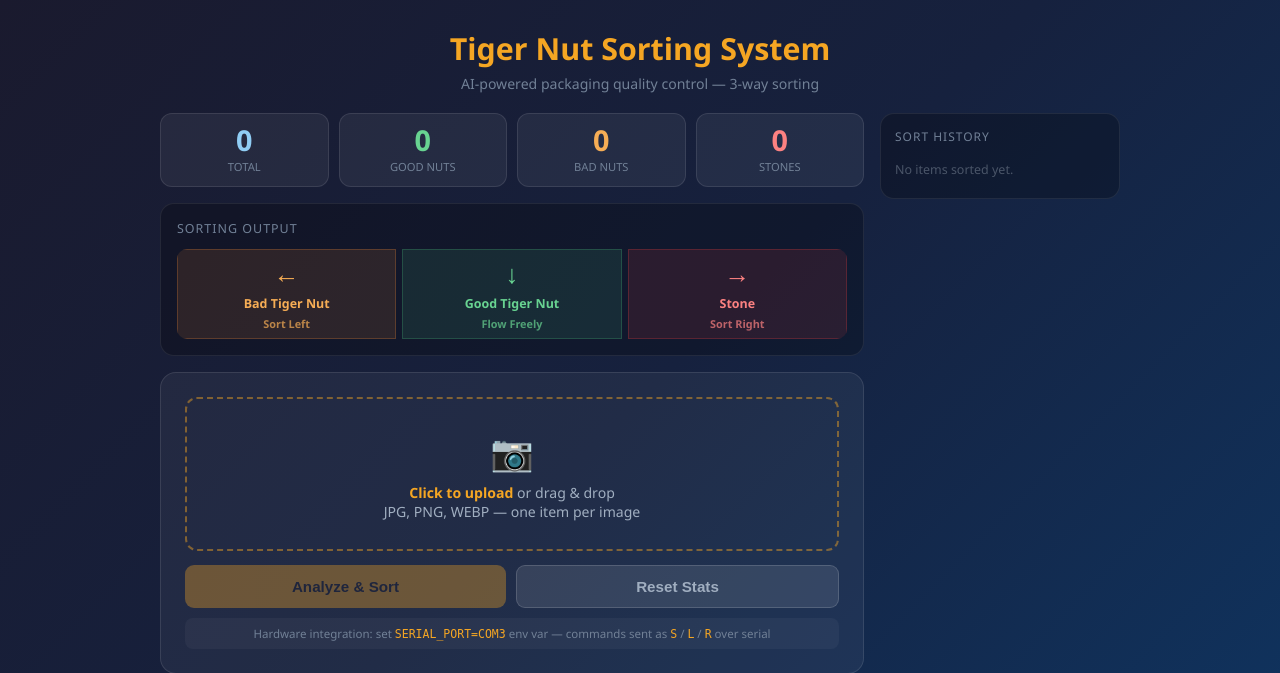
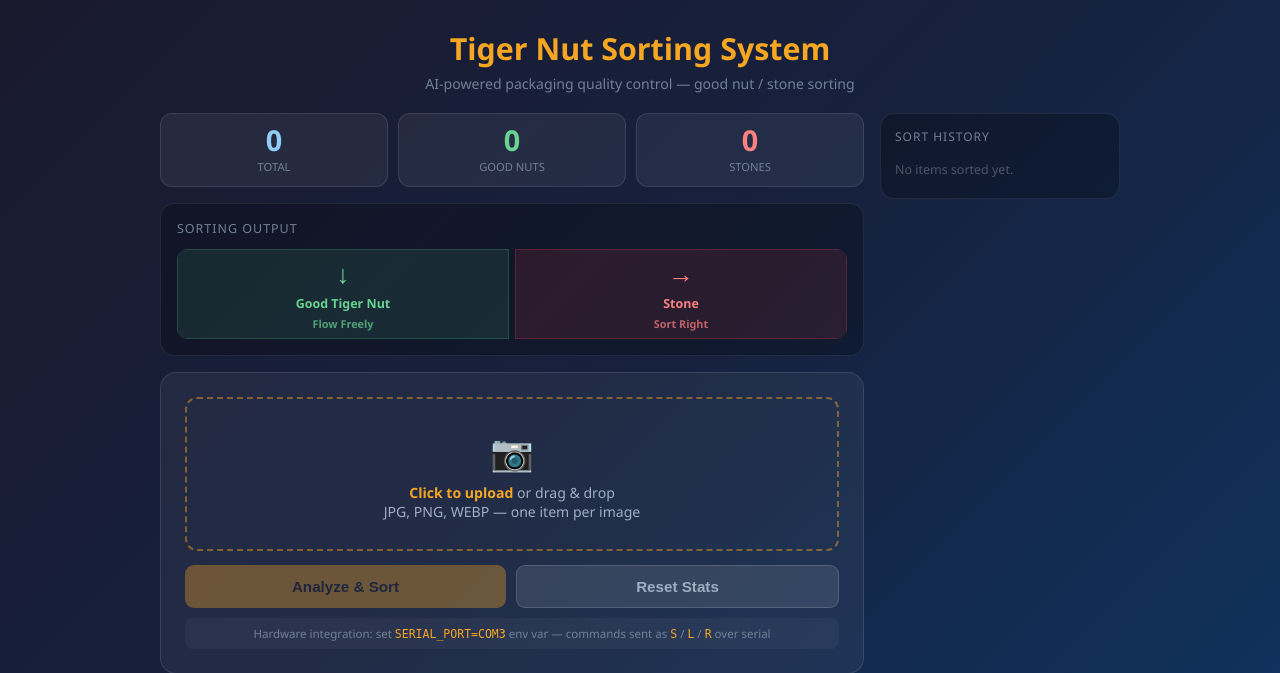
Before and after one commit to josh234678/TigerNutDetector, a Flask app: page / in a window 1280 px wide. Shown: the top 673 px of the page. Run offline with Flask 3, Linux system fonts and the light colour scheme.

Commit message:
Reconcile local Flask app + sorter to 2-class (good nut / stone)
Matches the ESP32-CAM/Edge Impulse model, which dropped bad_tiger_nut
on 2026-09-21. Also fixes a pre-existing bug: train.py and utils.py
each had their own feature extractor (106-dim vs 130-dim), so the
model app.py loaded was trained on a different feature vector than
the one app.py computed at inference time — /predict would have
raised a scikit-learn feature-count mismatch. train.py now imports
extract_features from utils.py (single source of truth), and the
model is retrained on tiger_nut/stone only (90.6% validation acc,
run manually with: python train.py).

- utils.py, train.py: 2-class CLASSES, one shared feature extractor
- sorter.py, gpio_controller.py: drop the bad-nut relay/LED/rule
- app.py: drop bad_nut_pct from the /predict response
- live_sort.py, live_sort_pi.py: drop bad-nut HUD text/colors
- templates/index.html: 2-lane conveyor UI, drop bad-nut stat/bar
- tiger_nut_detector.pkl: retrained 2-class model

```diff
--- a/app.py
+++ b/app.py
@@ -69,8 +69,7 @@ def predict():
         "action":       action["direction"].lower(),
         "confidence":   confidence,
         "good_nut_pct": round(float(proba[0]) * 100, 1),
-        "bad_nut_pct":  round(float(proba[1]) * 100, 1),
-        "stone_pct":    round(float(proba[2]) * 100, 1),
+        "stone_pct":    round(float(proba[1]) * 100, 1),
     })
 
 
--- a/sorter.py
+++ b/sorter.py
@@ -7,14 +7,12 @@ log = logging.getLogger(__name__)
 
 # Sorting rules: classification -> physical command
 SORT_RULES = {
-    "tiger_nut":     {"command": "S", "direction": "STRAIGHT", "color": "green",  "label": "Good Tiger Nut"},
-    "bad_tiger_nut": {"command": "L", "direction": "LEFT",     "color": "orange", "label": "Bad Tiger Nut"},
-    "stone":         {"command": "R", "direction": "RIGHT",    "color": "red",    "label": "Stone"},
-    "uncertain":     {"command": "S", "direction": "STRAIGHT", "color": "grey",   "label": "Uncertain - Manual Check"},
+    "tiger_nut": {"command": "S", "direction": "STRAIGHT", "color": "green", "label": "Good Tiger Nut"},
+    "stone":     {"command": "R", "direction": "RIGHT",    "color": "red",   "label": "Stone"},
+    "uncertain": {"command": "S", "direction": "STRAIGHT", "color": "grey",  "label": "Uncertain - Manual Check"},
 }
 
 # S = Straight (good nut flows freely)
-# L = Left deflector activated (bad nut)
 # R = Right deflector activated (stone)
 
 
@@ -57,9 +55,7 @@ class SortingController:
         # GPIO output (Raspberry Pi)
         if self._use_gpio:
             cmd = action["command"]
-            if cmd == "L":
-                self._gpio.sort_left()
-            elif cmd == "R":
+            if cmd == "R":
                 self._gpio.sort_right()
             else:
                 self._gpio.sort_straight()
@@ -94,7 +90,6 @@ class SortingController:
         return {
             "total":        self.stats["total"],
             "good_nut":     self.stats["tiger_nut"],
-            "bad_nut":      self.stats["bad_tiger_nut"],
             "stone":        self.stats["stone"],
             "uncertain":    self.stats["uncertain"],
             "history":      self.history[-20:],
--- a/templates/index.html
+++ b/templates/index.html
@@ -23,13 +23,12 @@
     .panel-left{flex:1;min-width:0;}
 
     /* STATS ROW */
-    .stats-row{display:grid;grid-template-columns:repeat(4,1fr);gap:10px;margin-bottom:16px;}
+    .stats-row{display:grid;grid-template-columns:repeat(3,1fr);gap:10px;margin-bottom:16px;}
     .stat-box{background:rgba(255,255,255,0.06);border:1px solid rgba(255,255,255,0.1);
       border-radius:12px;padding:12px 8px;text-align:center;}
     .stat-box .num{font-size:1.8rem;font-weight:700;line-height:1;}
     .stat-box .lbl{font-size:0.7rem;color:#718096;margin-top:4px;text-transform:uppercase;}
     .stat-box.good .num{color:#68d391;}
-    .stat-box.bad  .num{color:#f6ad55;}
     .stat-box.stone .num{color:#fc8181;}
     .stat-box.total .num{color:#90cdf4;}
 
@@ -44,11 +43,9 @@
       font-size:0.78rem;font-weight:600;transition:all 0.3s ease;position:relative;gap:4px;}
     .lane .arrow{font-size:1.6rem;transition:transform 0.3s;}
     .lane .lane-lbl{font-size:0.68rem;opacity:0.7;}
-    .lane.left-lane {background:rgba(237,137,54,0.12);border:1px solid rgba(237,137,54,0.25);color:#f6ad55;}
-    .lane.mid-lane  {background:rgba(72,187,120,0.12);border:1px solid rgba(72,187,120,0.25) ;color:#68d391;margin:0 6px;}
+    .lane.mid-lane  {background:rgba(72,187,120,0.12);border:1px solid rgba(72,187,120,0.25) ;color:#68d391;margin-right:6px;}
     .lane.right-lane{background:rgba(229,62,62,0.12) ;border:1px solid rgba(229,62,62,0.25) ;color:#fc8181;}
 
-    .lane.active-left  {background:rgba(237,137,54,0.45);border-color:#f6ad55;box-shadow:0 0 18px rgba(237,137,54,0.4);}
     .lane.active-mid   {background:rgba(72,187,120,0.45);border-color:#68d391;box-shadow:0 0 18px rgba(72,187,120,0.4);}
     .lane.active-right {background:rgba(229,62,62,0.45) ;border-color:#fc8181;box-shadow:0 0 18px rgba(229,62,62,0.4);}
 
@@ -83,18 +80,15 @@
     #result{display:none;margin-top:16px;border-radius:12px;overflow:hidden;animation:fadeIn 0.35s ease;}
     .result-header{padding:16px 20px;text-align:center;}
     #result.good  .result-header{background:rgba(72,187,120,0.18);border:1px solid rgba(72,187,120,0.35);}
-    #result.bad   .result-header{background:rgba(237,137,54,0.18);border:1px solid rgba(237,137,54,0.35);}
     #result.stone .result-header{background:rgba(229,62,62,0.18) ;border:1px solid rgba(229,62,62,0.35);}
     .result-icon{font-size:2rem;margin-bottom:4px;}
     .result-label{font-size:1.3rem;font-weight:700;}
     #result.good  .result-label{color:#68d391;}
-    #result.bad   .result-label{color:#f6ad55;}
     #result.stone .result-label{color:#fc8181;}
     .result-conf{font-size:0.82rem;color:#a0aec0;margin-top:3px;}
     .dir-badge{display:inline-block;margin-top:10px;padding:5px 16px;
       border-radius:99px;font-size:0.85rem;font-weight:700;}
     #result.good  .dir-badge{background:#276749;color:#9ae6b4;}
-    #result.bad   .dir-badge{background:#7b341e;color:#fbd38d;}
     #result.stone .dir-badge{background:#742a2a;color:#feb2b2;}
     .bars{padding:14px 20px;border-top:1px solid rgba(255,255,255,0.07);}
     .bar-row{margin-bottom:8px;}
@@ -102,7 +96,6 @@
     .bar-bg{background:rgba(255,255,255,0.08);border-radius:99px;height:6px;overflow:hidden;}
     .bar-fill{height:100%;border-radius:99px;transition:width 0.5s ease;width:0%;}
     .bar-fill.good {background:#68d391;}
-    .bar-fill.bad  {background:#f6ad55;}
     .bar-fill.stone{background:#fc8181;}
 
     /* RIGHT PANEL — history log */
@@ -116,7 +109,6 @@
     .log-item:last-child{border-bottom:none;}
     .log-dir{font-weight:700;font-size:0.72rem;padding:2px 7px;border-radius:99px;}
     .log-dir.STRAIGHT{background:#276749;color:#9ae6b4;}
-    .log-dir.LEFT    {background:#7b341e;color:#fbd38d;}
     .log-dir.RIGHT   {background:#742a2a;color:#feb2b2;}
     .log-time{color:#4a5568;font-size:0.7rem;}
 
@@ -139,7 +131,7 @@
 
 <header>
   <h1>Tiger Nut Sorting System</h1>
-  <p>AI-powered packaging quality control &mdash; 3-way sorting</p>
+  <p>AI-powered packaging quality control &mdash; good nut / stone sorting</p>
 </header>
 
 <div class="layout">
@@ -151,7 +143,6 @@
     <div class="stats-row">
       <div class="stat-box total"><div class="num" id="statTotal">0</div><div class="lbl">Total</div></div>
       <div class="stat-box good"> <div class="num" id="statGood">0</div> <div class="lbl">Good Nuts</div></div>
-      <div class="stat-box bad">  <div class="num" id="statBad">0</div>  <div class="lbl">Bad Nuts</div></div>
       <div class="stat-box stone"><div class="num" id="statStone">0</div><div class="lbl">Stones</div></div>
     </div>
 
@@ -159,11 +150,6 @@
     <div class="conveyor-wrap">
       <div class="conveyor-title">Sorting Output</div>
       <div class="conveyor">
-        <div class="lane left-lane" id="laneLeft">
-          <span class="arrow">&#8592;</span>
-          <span>Bad Tiger Nut</span>
-          <span class="lane-lbl">Sort Left</span>
-        </div>
         <div class="lane mid-lane" id="laneMid">
           <span class="arrow">&#8595;</span>
           <span>Good Tiger Nut</span>
@@ -210,10 +196,6 @@
             <div class="bar-bg"><div class="bar-fill good"  id="goodBar"></div></div>
           </div>
           <div class="bar-row">
-            <div class="bar-label"><span>Bad Tiger Nut</span><span id="badPct">0%</span></div>
-            <div class="bar-bg"><div class="bar-fill bad"   id="badBar"></div></div>
-          </div>
-          <div class="bar-row">
             <div class="bar-label"><span>Stone</span><span id="stonePct">0%</span></div>
             <div class="bar-bg"><div class="bar-fill stone" id="stoneBar"></div></div>
           </div>
@@ -253,9 +235,9 @@
 
   let selectedFile = null;
 
-  const ICONS  = { good:'&#127807;', bad:'&#9888;&#65039;', stone:'&#129528;' };
-  const ARROWS = { STRAIGHT:'&#8595; FLOW FREELY', LEFT:'&#8592; SORT LEFT', RIGHT:'&#8594; SORT RIGHT' };
-  const CLASS_MAP = { tiger_nut:'good', bad_tiger_nut:'bad', stone:'stone' };
+  const ICONS  = { good:'&#127807;', stone:'&#129528;' };
+  const ARROWS = { STRAIGHT:'&#8595; FLOW FREELY', RIGHT:'&#8594; SORT RIGHT' };
+  const CLASS_MAP = { tiger_nut:'good', stone:'stone' };
 
   function showPreview(file){
     selectedFile = file;
@@ -280,14 +262,14 @@
   });
 
   function clearLanes(){
-    ['laneLeft','laneMid','laneRight'].forEach(id =>
-      document.getElementById(id).classList.remove('active-left','active-mid','active-right'));
+    ['laneMid','laneRight'].forEach(id =>
+      document.getElementById(id).classList.remove('active-mid','active-right'));
   }
 
   function activateLane(direction){
     clearLanes();
-    const map = { LEFT:'laneLeft', STRAIGHT:'laneMid', RIGHT:'laneRight' };
-    const cls = { LEFT:'active-left', STRAIGHT:'active-mid', RIGHT:'active-right' };
+    const map = { STRAIGHT:'laneMid', RIGHT:'laneRight' };
+    const cls = { STRAIGHT:'active-mid', RIGHT:'active-right' };
     const el = document.getElementById(map[direction]);
     if(el){ el.classList.add(cls[direction]); }
     setTimeout(clearLanes, 2000);
@@ -296,7 +278,6 @@
   function updateStats(stats){
     document.getElementById('statTotal').textContent = stats.total   || 0;
     document.getElementById('statGood').textContent  = stats.good_nut|| 0;
-    document.getElementById('statBad').textContent   = stats.bad_nut || 0;
     document.getElementById('statStone').textContent = stats.stone   || 0;
 
     if(stats.history && stats.history.length){
@@ -343,11 +324,9 @@
       document.getElementById('dirBadge').innerHTML    = ARROWS[data.direction] || data.direction;
 
       document.getElementById('goodPct').textContent  = data.good_nut_pct + '%';
-      document.getElementById('badPct').textContent   = data.bad_nut_pct  + '%';
       document.getElementById('stonePct').textContent = data.stone_pct    + '%';
       setTimeout(() => {
         document.getElementById('goodBar').style.width  = data.good_nut_pct + '%';
-        document.getElementById('badBar').style.width   = data.bad_nut_pct  + '%';
         document.getElementById('stoneBar').style.width = data.stone_pct    + '%';
       }, 50);
 
@@ -366,7 +345,7 @@
     await fetch('/reset', { method:'POST' });
     clearLanes();
     result.style.display = 'none';
-    ['statTotal','statGood','statBad','statStone'].forEach(id =>
+    ['statTotal','statGood','statStone'].forEach(id =>
       document.getElementById(id).textContent = '0');
     logList.innerHTML = '<li style="color:#4a5568;font-size:0.78rem;padding:6px 0;">No items sorted yet.</li>';
   });
--- a/utils.py
+++ b/utils.py
@@ -3,7 +3,7 @@ import numpy as np
 from skimage.feature import local_binary_pattern
 
 IMG_SIZE = (128, 128)
-CLASSES = ["tiger_nut", "bad_tiger_nut", "stone"]
+CLASSES = ["tiger_nut", "stone"]
 
 
 def _compute_features(img):
@@ -56,6 +56,12 @@ def extract_features(image_path):
     return _compute_features(img)
 
 
+# Expected length of the feature vector _compute_features() returns, so
+# callers (train.py, app.py) can fail loudly on a mismatch instead of
+# scikit-learn raising an opaque "X has N features" error at predict time.
+FEATURE_DIM = 32 * 3 + 10 + 18 + 6
+
+
 def extract_features_from_bytes(img_bytes):
     nparr = np.frombuffer(img_bytes, np.uint8)
     img = cv2.imdecode(nparr, cv2.IMREAD_COLOR)
```
Also changed, not shown: gpio_controller.py (+4 -14 lines), live_sort.py (+5 -7 lines), live_sort_pi.py (+4 -7 lines), train.py (+5 -28 lines), 1 other file.
